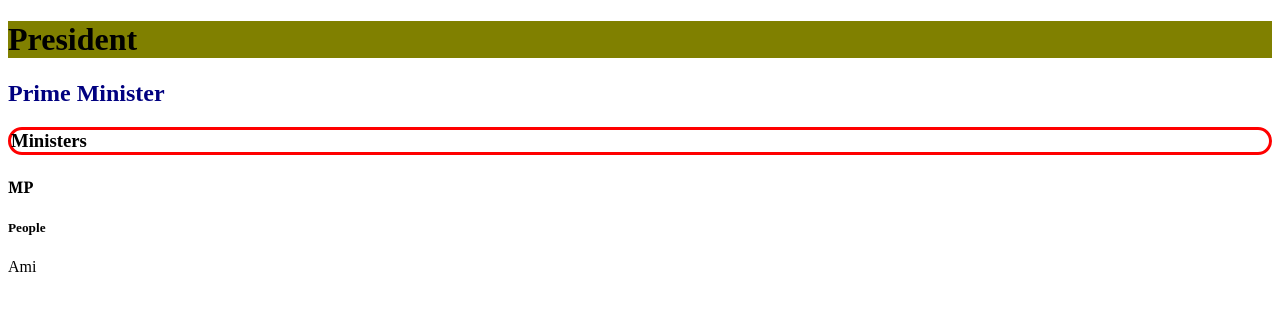
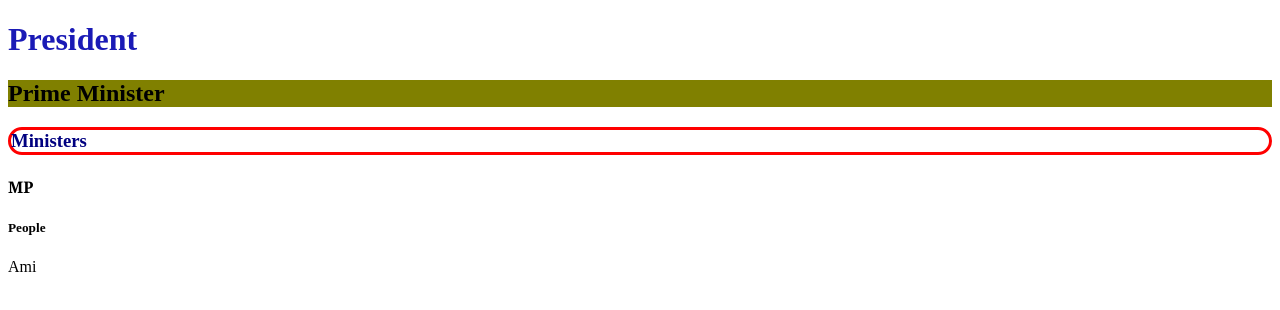
Before and after one commit to Authoi234/my-first-repo, a plain HTML site: page index.html in a window 1280 px wide. Drawn offline with Linux system fonts and the light colour scheme.

Commit message:
color added

```diff
--- a/style.css
+++ b/style.css
@@ -1,12 +1,13 @@
 h2{
-    color: navy;
+    background-color: olive;
 }
 h1{
-    background-color: olive;
+    color: rgb(26, 26, 182);
 }
 h3{
     border: 3px solid red;
     border-radius: 20px;
+    color: navy;
 }
 h4{
     font-family: Cambria, Cochin, Georgia, Times, 'Times New Roman', serif;
```
